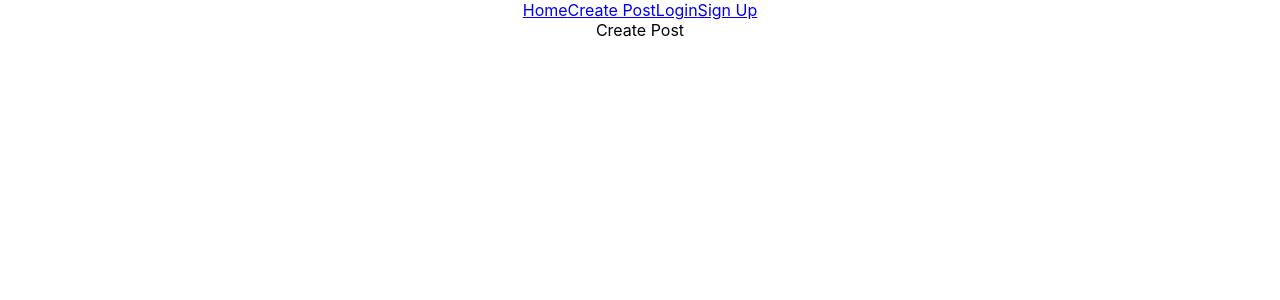
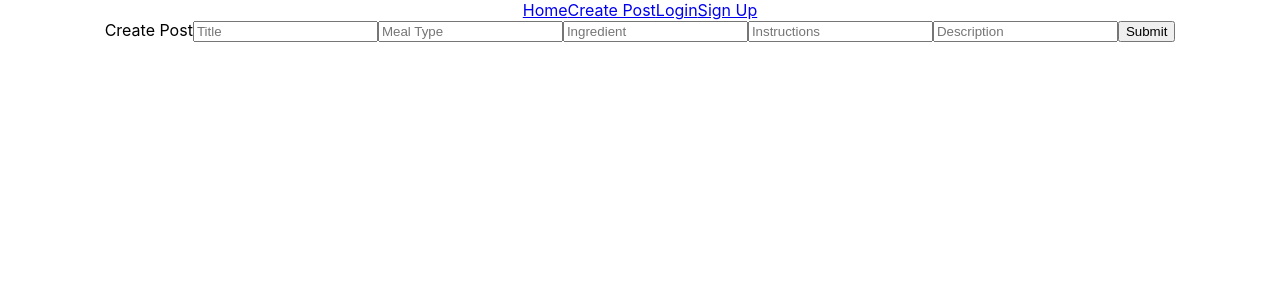
Before and after one commit to BW-Chef-Portfolio-Oct-21-25/front-end, a React (Create React App) app in the folder chefportfolio/: page /createpost in a window 1280 px wide. Shown: the top 300 px of the page. Built offline with nearby package versions, Linux system fonts and the light colour scheme.

Commit message:
Create post form scaffolded, more work to do on new post action creator so that it makes a post request to API

```diff
--- a/chefportfolio/package.json
+++ b/chefportfolio/package.json
@@ -3,6 +3,7 @@
   "version": "0.1.0",
   "private": true,
   "dependencies": {
+    "axios": "^0.19.0",
     "react": "^16.10.2",
     "react-dom": "^16.10.2",
     "react-redux": "^7.1.1",
--- a/chefportfolio/src/components/CreatePost.jsx
+++ b/chefportfolio/src/components/CreatePost.jsx
@@ -1,10 +1,44 @@
-import React from 'react';
-import { connect } from 'react-redux';
+import React, { useRef } from "react";
+import { connect } from "react-redux";
+import axios from "axios";
+import * as actionCreators from "../state/actionCreators";
 
-export function CreatePost(props){
-    return(
-        <div>Create Post</div>
-    );
+export function CreatePost(props) {
+  const title = useRef();
+  const mealType = useRef();
+  const ingredient = useRef();
+  const instructions = useRef();
+  const description = useRef();
+
+  function createPost(e) {
+    e.preventDefault();
+    actionCreators.newPost({
+      title: title.current.value,
+      meal_type: mealType.current.value,
+      ingredient: ingredient.current.value,
+      instructions: instructions.current.value,
+      description: description.current.value
+    });
+  }
+
+  return (
+    <form>
+      Create Post
+      <input name="title" placeholder="Title" ref={title} />
+      <input name="meal_type" placeholder="Meal Type" ref={mealType} />
+      <input name="ingredient" placeholder="Ingredient" ref={ingredient} />
+      <input
+        name="instructions"
+        placeholder="Instructions"
+        ref={instructions}
+      />
+      <input name="description" placeholder="Description" ref={description} />
+      <button onClick={createPost}>Submit</button>
+    </form>
+  );
 }
 
-export default connect(state => state)(CreatePost);
+export default connect(
+  state => state,
+  actionCreators
+)(CreatePost);
--- a/chefportfolio/src/state/actionCreators.js
+++ b/chefportfolio/src/state/actionCreators.js
@@ -1,6 +1,8 @@
+import * as types from './actionTypes';
+
 export function newPost(post) {
-  return { type: ADD_POST, payload: post };
+  return { type: types.ADD_POST, payload: post };
 }
 export function getPosts(posts) {
-    return { type: GET_POSTS, payload: posts };
+    return { type: types.GET_POSTS, payload: posts };
   }
```
Also changed, not shown: 1 other file (tests, documents, lock files or other folders).
